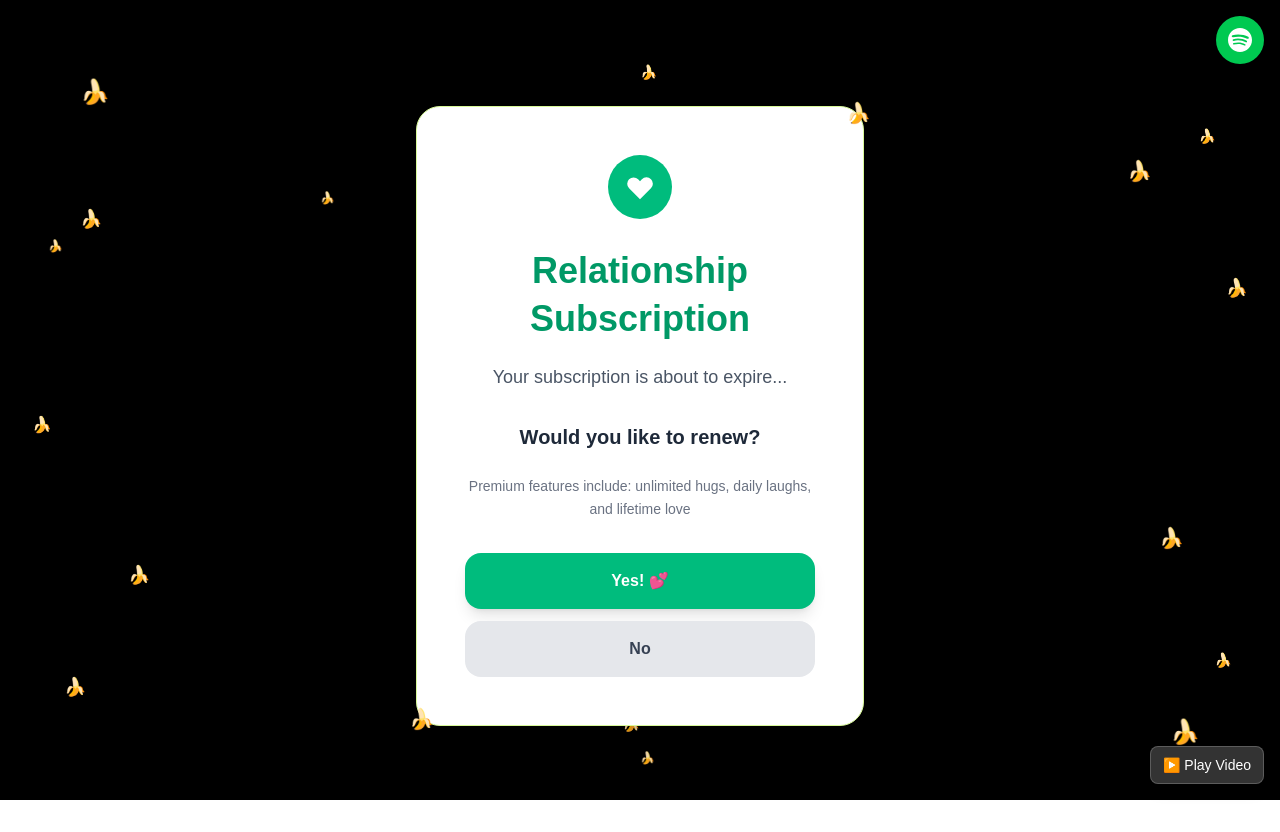
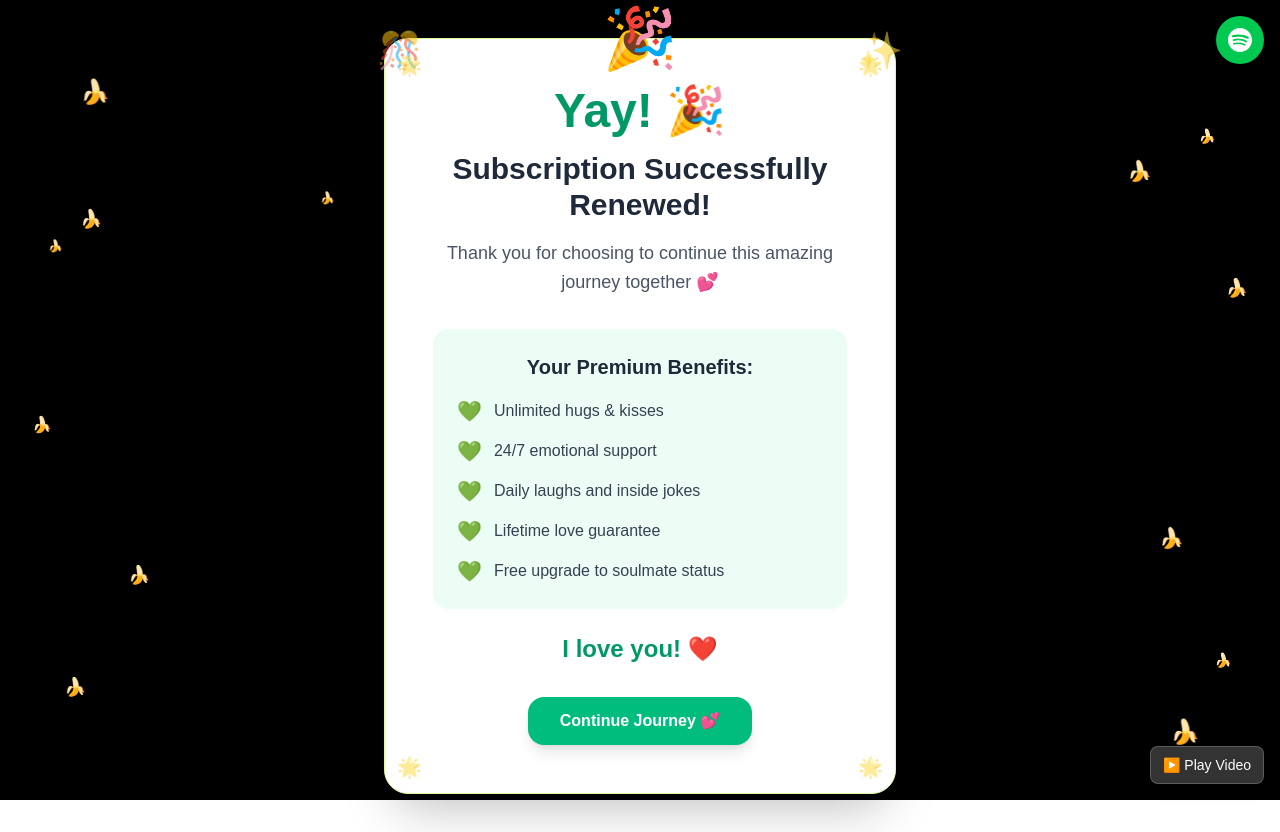
Before and after one commit to JohnL0919/ForJonana, a Next.js app: page / in a window 1280 px wide. Both pictures are taken after a click on the button "Yes! 💕". Built offline with nearby package versions, Linux system fonts and the light colour scheme.

Commit message:
success page finished

```diff
--- a/src/app/page.tsx
+++ b/src/app/page.tsx
@@ -2,6 +2,7 @@
 import { useState } from "react";
 import BackgroundHearts from "@/components/BackgroundHearts";
 import SubscriptionCard from "@/components/SubscriptionCard";
+import SubscriptionSuccess from "@/components/SubscriptionSuccess";
 import EscapedButton from "@/components/EscapedButton";
 import SpotifyPlayer from "@/components/SpotifyPlayer";
 import YouTubeBackgroundPlayer from "@/components/YouTubeBackgroundPlayer";
@@ -11,6 +12,7 @@ export default function Home() {
   const [noButtonPosition, setNoButtonPosition] = useState({ x: 0, y: 0 });
   const [isButtonEscaping, setIsButtonEscaping] = useState(false);
   const [currentNoText, setCurrentNoText] = useState("No");
+  const [showSuccessPage, setShowSuccessPage] = useState(false);
 
   const noButtonTexts = [
     "No",
@@ -51,6 +53,18 @@ export default function Home() {
     }, 150);
   };
 
+  const handleYesClick = () => {
+    setShowSuccessPage(true);
+  };
+
+  const handleBackToCard = () => {
+    setShowSuccessPage(false);
+    // Reset the no button states
+    setNoButtonEscaped(false);
+    setIsButtonEscaping(false);
+    setCurrentNoText("No");
+  };
+
   return (
     <div className="min-h-screen p-2 sm:p-4 relative overflow-hidden">
       {/* YouTube Background Video */}
@@ -60,14 +74,20 @@ export default function Home() {
       <BackgroundHearts />
 
       <div className="flex min-h-screen items-center justify-center relative z-10">
+        {showSuccessPage ? (
+          <SubscriptionSuccess onClose={handleBackToCard} />
+        ) : (
           <SubscriptionCard
             noButtonEscaped={noButtonEscaped}
             isButtonEscaping={isButtonEscaping}
             currentNoText={currentNoText}
             onNoButtonInteract={moveNoButton}
+            onYesClick={handleYesClick}
           />
+        )}
       </div>
 
+      {!showSuccessPage && (
         <EscapedButton
           isVisible={isButtonEscaping}
           isFullyEscaped={noButtonEscaped}
@@ -75,6 +95,7 @@ export default function Home() {
           text={currentNoText}
           onInteract={moveNoButton}
         />
+      )}
     </div>
   );
 }
--- a/src/components/ActionButtons.tsx
+++ b/src/components/ActionButtons.tsx
@@ -3,6 +3,7 @@ interface ActionButtonsProps {
   isButtonEscaping: boolean;
   currentNoText: string;
   onNoButtonInteract: () => void;
+  onYesClick: () => void;
 }
 
 export default function ActionButtons({
@@ -10,10 +11,14 @@ export default function ActionButtons({
   isButtonEscaping,
   currentNoText,
   onNoButtonInteract,
+  onYesClick,
 }: ActionButtonsProps) {
   return (
     <div className="flex flex-col gap-3">
-      <button className="w-full bg-emerald-500 hover:bg-emerald-600 text-white font-semibold py-3 sm:py-4 px-4 sm:px-6 rounded-2xl transition-all duration-200 transform hover:scale-105 active:scale-95 shadow-lg text-sm sm:text-base">
+      <button
+        onClick={onYesClick}
+        className="w-full bg-emerald-500 hover:bg-emerald-600 text-white font-semibold py-3 sm:py-4 px-4 sm:px-6 rounded-2xl transition-all duration-200 transform hover:scale-105 active:scale-95 shadow-lg text-sm sm:text-base"
+      >
         Yes! 💕
       </button>
       {!noButtonEscaped && (
--- a/src/components/SubscriptionCard.tsx
+++ b/src/components/SubscriptionCard.tsx
@@ -1,14 +1,15 @@
-import HeartIcon from './HeartIcon';
-import CardTitle from './CardTitle';
-import CardContent from './CardContent';
-import ActionButtons from './ActionButtons';
-import CornerDecorations from './CornerDecorations';
+import HeartIcon from "./HeartIcon";
+import CardTitle from "./CardTitle";
+import CardContent from "./CardContent";
+import ActionButtons from "./ActionButtons";
+import CornerDecorations from "./CornerDecorations";
 
 interface SubscriptionCardProps {
   noButtonEscaped: boolean;
   isButtonEscaping: boolean;
   currentNoText: string;
   onNoButtonInteract: () => void;
+  onYesClick: () => void;
 }
 
 export default function SubscriptionCard({
@@ -16,6 +17,7 @@ export default function SubscriptionCard({
   isButtonEscaping,
   currentNoText,
   onNoButtonInteract,
+  onYesClick,
 }: SubscriptionCardProps) {
   return (
     <div className="relative bg-white rounded-3xl shadow-2xl p-6 sm:p-8 md:p-12 max-w-md w-full mx-2 sm:mx-4 border border-lime-200 transition-all duration-300 ease-in-out">
@@ -27,6 +29,7 @@ export default function SubscriptionCard({
         isButtonEscaping={isButtonEscaping}
         currentNoText={currentNoText}
         onNoButtonInteract={onNoButtonInteract}
+        onYesClick={onYesClick}
       />
       <CornerDecorations />
     </div>
--- /dev/null
+++ b/src/components/SubscriptionSuccess.tsx
@@ -0,0 +1,100 @@
+interface SubscriptionSuccessProps {
+  onClose?: () => void;
+}
+
+export default function SubscriptionSuccess({
+  onClose,
+}: SubscriptionSuccessProps) {
+  return (
+    <div className="relative bg-white rounded-3xl shadow-2xl p-6 sm:p-8 md:p-12 max-w-lg w-full mx-2 sm:mx-4 border border-lime-200 transition-all duration-500 ease-in-out">
+      {/* Celebration Elements */}
+      <div className="absolute -top-4 left-1/2 transform -translate-x-1/2 text-6xl animate-bounce">
+        🎉
+      </div>
+      <div className="absolute -top-2 -left-2 text-4xl animate-pulse">🎊</div>
+      <div className="absolute -top-2 -right-2 text-4xl animate-pulse">✨</div>
+
+      {/* Success Header */}
+      <div className="text-center mb-8">
+        <h1 className="text-4xl sm:text-5xl font-bold text-emerald-600 mb-4">
+          Yay! 🎉
+        </h1>
+        <h2 className="text-2xl sm:text-3xl font-bold text-gray-800 mb-4">
+          Subscription Successfully Renewed!
+        </h2>
+        <p className="text-lg text-gray-600 leading-relaxed">
+          Thank you for choosing to continue this amazing journey together 💕
+        </p>
+      </div>
+
+      {/* Premium Benefits */}
+      <div className="bg-emerald-50 rounded-2xl p-6 mb-6">
+        <h3 className="text-xl font-bold text-gray-800 text-center mb-4">
+          Your Premium Benefits:
+        </h3>
+        <div className="space-y-3">
+          <div className="flex items-center gap-3">
+            <span className="text-emerald-500 text-xl">💚</span>
+            <span className="text-gray-700 font-medium">
+              Unlimited hugs & kisses
+            </span>
+          </div>
+          <div className="flex items-center gap-3">
+            <span className="text-emerald-500 text-xl">💚</span>
+            <span className="text-gray-700 font-medium">
+              24/7 emotional support
+            </span>
+          </div>
+          <div className="flex items-center gap-3">
+            <span className="text-emerald-500 text-xl">💚</span>
+            <span className="text-gray-700 font-medium">
+              Daily laughs and inside jokes
+            </span>
+          </div>
+          <div className="flex items-center gap-3">
+            <span className="text-emerald-500 text-xl">💚</span>
+            <span className="text-gray-700 font-medium">
+              Lifetime love guarantee
+            </span>
+          </div>
+          <div className="flex items-center gap-3">
+            <span className="text-emerald-500 text-xl">💚</span>
+            <span className="text-gray-700 font-medium">
+              Free upgrade to soulmate status
+            </span>
+          </div>
+        </div>
+      </div>
+
+      {/* Love Message */}
+      <div className="text-center">
+        <p className="text-2xl font-bold text-emerald-600 mb-4">
+          I love you! ❤️
+        </p>
+
+        {onClose && (
+          <button
+            onClick={onClose}
+            className="mt-4 bg-emerald-500 hover:bg-emerald-600 text-white font-semibold py-3 px-8 rounded-2xl transition-all duration-200 transform hover:scale-105 active:scale-95 shadow-lg"
+          >
+            Continue Journey 💕
+          </button>
+        )}
+      </div>
+
+      {/* Corner Decorations */}
+      <div className="absolute top-3 left-3 text-emerald-300 text-xl opacity-50">
+        🌟
+      </div>
+      <div className="absolute top-3 right-3 text-emerald-300 text-xl opacity-50">
+        🌟
+      </div>
+      <div className="absolute bottom-3 left-3 text-emerald-300 text-xl opacity-50">
+        🌟
+      </div>
+      <div className="absolute bottom-3 right-3 text-emerald-300 text-xl opacity-50">
+        🌟
+      </div>
+    </div>
+  );
+}
```
Lines whose indentation alone changed are shown as unchanged.
